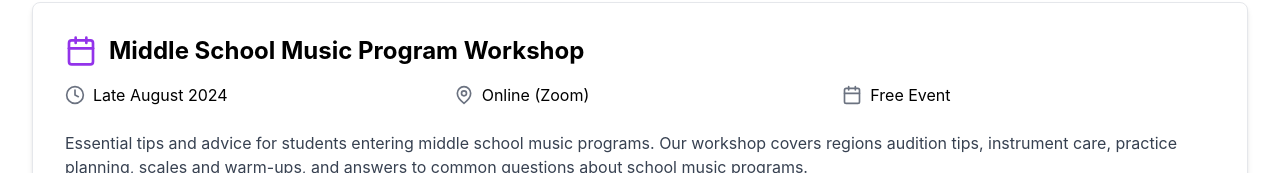
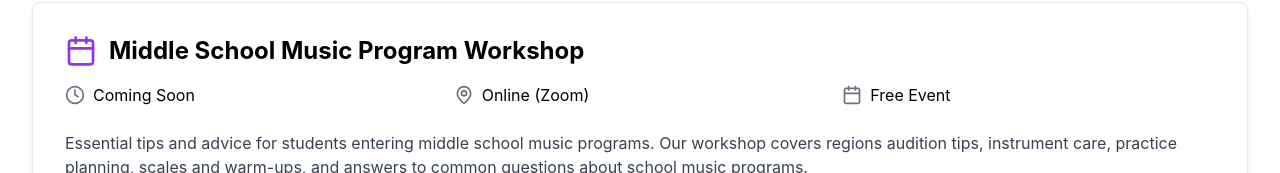
Before and after one commit to theOpusInitiative/The-Opus-Initiative, a React (Vite) app: page /events in a window 1280 px wide. Shown: the part 267-440 px from the top of the page. Built offline with nearby package versions, Linux system fonts and the light colour scheme.

Commit message:
Update Events.jsx

```diff
--- a/src/pages/Events.jsx
+++ b/src/pages/Events.jsx
@@ -18,7 +18,7 @@ function Events() {
             <div className="grid md:grid-cols-3 gap-4 mb-6">
               <div className="flex items-center">
                 <Clock className="h-5 w-5 text-gray-500 mr-2" />
-                <span>Late August 2024</span>
+                <span>Coming Soon</span>
               </div>
               <div className="flex items-center">
                 <MapPin className="h-5 w-5 text-gray-500 mr-2" />
```
